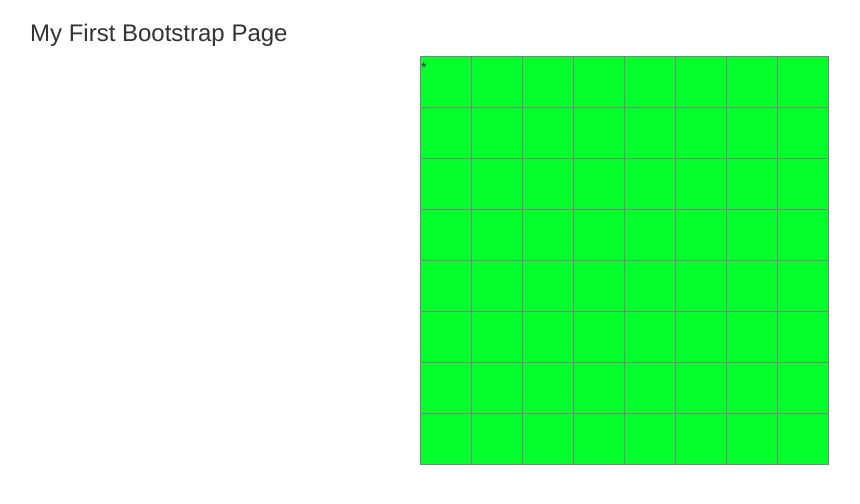
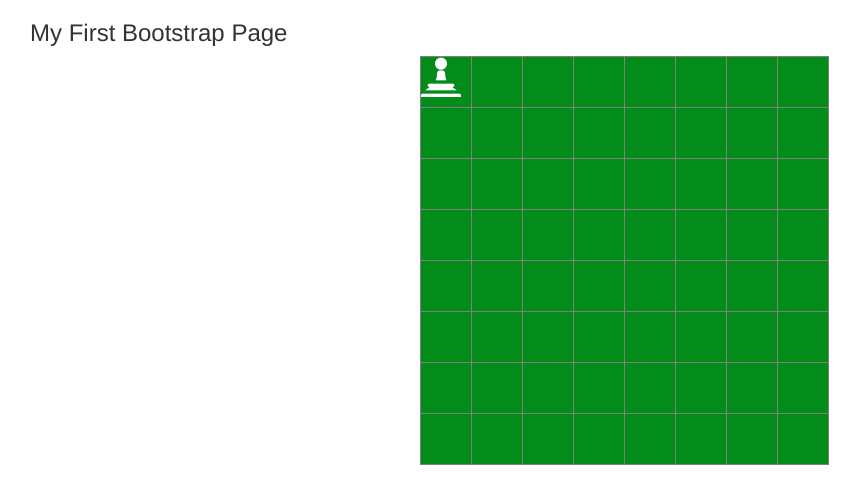
Before and after one commit to abarhub/chess, a Spring Boot app: page /chess.html in a window 1280 px wide. Shown: the top 504 px of the page, without its empty margins (40-900 px from the left). Run offline with Spring Boot 4, Linux system fonts and the light colour scheme; some libraries are stand-ins or nearby versions.

Commit message:
gestion de l'affichage des pieces

```diff
--- a/src/main/resources/static/chess.html
+++ b/src/main/resources/static/chess.html
@@ -26,8 +26,15 @@
                 <tr ng-repeat="ligne in chess.plateau track by $index">
                     <td ng-repeat="colonne in ligne track by $index">
                         <div class="case">
-                        <span ng-if="colonne==null"></span>
-                        <span ng-if="colonne!=null">{{colonne}}</span>
+                            <span ng-if="colonne==null"></span>
+                            <span ng-if="colonne!=null" ng-class="(colonne.couleur=='B')?'piece-blanche':'piece-noire'">
+                            <span class="glyphicon glyphicon-king piece" ng-if="colonne.piece=='R'"></span>
+                            <span class="glyphicon glyphicon-queen piece" ng-if="colonne.piece=='D'"></span>
+                            <span class="glyphicon glyphicon-bishop piece" ng-if="colonne.piece=='F'"></span>
+                            <span class="glyphicon glyphicon-knight piece" ng-if="colonne.piece=='C'"></span>
+                            <span class="glyphicon glyphicon-pawn piece" ng-if="colonne.piece=='P'"></span>
+                            <span class="glyphicon glyphicon-tower piece" ng-if="colonne.piece=='T'"></span>
+                        </span>
                         </div>
                     </td>
                 </tr>
--- a/src/main/resources/static/css/chess.css
+++ b/src/main/resources/static/css/chess.css
@@ -1,6 +1,18 @@
 
 .case {
-    background-color: #04ff2c;
+    background-color: #048c1b;
     height: 50px;
     width: 50px;
 }
+
+.piece-blanche {
+    color: white;
+}
+
+.piece-noire {
+    color: black;
+}
+
+.piece {
+    font-size:40px;
+}
--- a/src/main/resources/static/js/chess.js
+++ b/src/main/resources/static/js/chess.js
@@ -16,5 +16,8 @@ angular.module('chessApp', [])
                 }
             }
 
-            chess.plateau[0][0] = '*';
+            chess.plateau[0][0] = {
+                piece: 'P',
+                couleur: 'B'
+            };
         });
```
